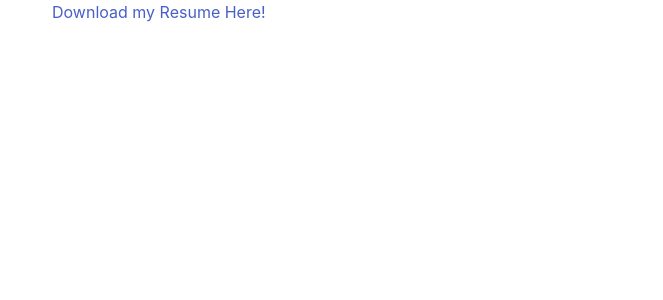
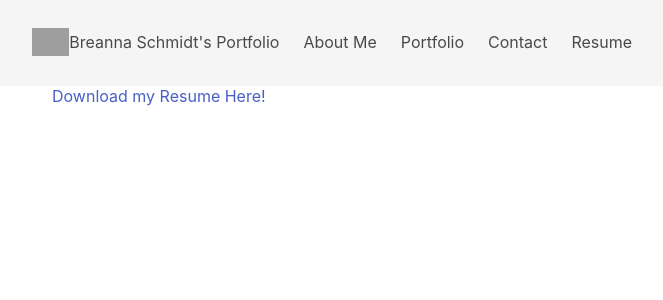
Before and after one commit to breschmidt182/reactPortfolio, a React (Create React App) app in the folder portfolio/: page /resume in a window 1280 px wide. Shown: the top 300 px of the page, without its empty margins (12-675 px from the left). Built offline with nearby package versions, Linux system fonts and the light colour scheme; grey boxes are pictures that could not be loaded.

Commit message:
fixed nav bar it wasn't style right. Styled Home page

```diff
--- a/portfolio/src/App.js
+++ b/portfolio/src/App.js
@@ -1,5 +1,5 @@
 import logo from './logo.svg';
-import './App.scss'
+import './App.css';
 import { BrowserRouter as Router, Routes, Route } from "react-router-dom"
 import Container from "react-bootstrap/Container"
 import Navigation from './components/Navigation';
--- a/portfolio/src/App.scss
+++ /dev/null
@@ -1 +0,0 @@
-@import "~bulma/bulma";
--- a/portfolio/src/components/Navigation.js
+++ b/portfolio/src/components/Navigation.js
@@ -1,24 +1,52 @@
-// import Container from "react-bootstrap/Container"
-// import Nav from "react-bootstrap/Nav"
-// import Navbar from "react-bootstrap/Navbar"
-
+import 'bulma/css/bulma.min.css';
 const Navigation = (props) => {
  return (
-	// <Navbar bg="dark" variant="dark" expand="lg" fixed="top">
-  //   <Container>
-  //   	<Navbar.Brand href="/">Welcome to my Portfolio 😀</Navbar.Brand>
-  //     <Navbar.Toggle aria-controls="basic-navbar-nav" />
-  //     <Navbar.Collapse id="basic-navbar-nav">
-  //     	<Nav className="me-auto">
-  //         <Nav.Link href="/about"> About Me </Nav.Link>
-  //         <Nav.Link href="/portfolio"> Portfolio </Nav.Link>
-  //         <Nav.Link href="/contact"> Contact </Nav.Link>
-	// 				<Nav.Link href="/resume">Resume</Nav.Link>
-  //     	</Nav>
-  //     </Navbar.Collapse>
-  //   </Container>
-  //   </Navbar>
-	<div></div>
+	<nav className="navbar is-light has-shadow is-spaced" role="navigation" aria-label="main navigation">
+  <div className="navbar-brand">
+    <a className="navbar-item" href="/">
+      <img src="https://www.freepnglogos.com/uploads/circle-png/grunge-frame-circle-png-clipart-29.png"></img>
+     Breanna Schmidt's Portfolio</a>
+
+    <a role="button" className="navbar-burger" aria-label="menu" aria-expanded="false" data-target="navbarBasicExample">
+      <span aria-hidden="true"></span>
+      <span aria-hidden="true"></span>
+      <span aria-hidden="true"></span>
+    </a>
+  </div>
+
+  <div id="navbarBasicExample" className="navbar-menu">
+    <div className="navbar-start">
+      <a className="navbar-item" href="/about">
+        About Me
+      </a>
+
+      <a className="navbar-item" href='/portfolio'>
+        Portfolio
+      </a>
+
+			<a className="navbar-item" href='/contact'>
+        Contact
+      </a>
+
+			<a className="navbar-item" href='/resume'>
+        Resume
+      </a>
+    </div>
+
+    {/* <div class="navbar-end">
+      <div class="navbar-item">
+        <div class="buttons">
+          <a class="button is-primary">
+            <strong>Sign up</strong>
+          </a>
+          <a class="button is-light">
+            Log in
+          </a>
+        </div>
+      </div>
+    </div> */}
+  </div>
+</nav>
  )
 }
 
--- a/portfolio/src/pages/Home.js
+++ b/portfolio/src/pages/Home.js
@@ -1,25 +1,50 @@
 function Home() {
 	return (
-		<section>
-			<div>
-			<h1 style={{color:"#658E9C"}}>About Me</h1>
-			<img alt="Shows Breanna Schmidt">
-			</img>
+		// <section>
+		// 	<div>
+		// 	<h1 style={{color:"#658E9C"}}>About Me</h1>
+		// 	<img alt="Shows Breanna Schmidt">
+		// 	</img>
+		// 	</div>
+
+		// 	<div>
+		// 		<h1 style={{color:"#658E9C"}}>A Brief Look at My Projects</h1>
+		// 		<img alt="Projects">
+		// 		</img>
+		// 	</div>
+
+		// 	<div>
+		// 		<div>
+		// 			<h1 style={{color:"#658E9C"}}> Have Questions?</h1>
+		// 			<h3>Please go to the Contact section and send me a message!</h3>
+		// 		</div>
+		// 	</div>
+		// </section>
+	<div className="tile is-ancestor">
+		<div className="tile is-4 is-vertical is-parent">
+		<div className="tile is-child box">
+				<p className="title">About Me</p>
+				<a href="/about">
+				<img src={require("../images/me.JPG")}></img>
+				</a>
 			</div>
 
-			<div>
-				<h1 style={{color:"#658E9C"}}>A Brief Look at My Projects</h1>
-				<img alt="Projects">
-				</img>
+			<div className="tile is-child box">
+				<p className="title">Contact Me</p>
+				<a href="/contact">
+					<p>Please follow the link and feel free to send me a message! Or find me at the links found in the footer.</p>
+				</a>
 			</div>
-
-			<div>
-				<div>
-					<h1 style={{color:"#658E9C"}}> Have Questions?</h1>
-					<h3>Please go to the Contact section and send me a message!</h3>
-				</div>
+		</div>
+		<div className="tile is-parent">
+			<div className="tile is-child box">
+				<p className="title">A Brief Look at My Projects</p>
+				<a href="/portfolio">
+				<img src={require("../images/Img4homePg.jpg")}></img>
+				</a>
 			</div>
-		</section>
+		</div>
+	</div>
 	)
 }
 
--- a/portfolio/src/pages/Resume.js
+++ b/portfolio/src/pages/Resume.js
@@ -2,7 +2,7 @@ function Resume() {
 	return (
 		<div>
 			<main>
-				<a href="https://docs.google.com/document/d/13mUqo6c9Tz1sztZiKrlKxxUmiuwr-LKfCs30w_dCgWU/edit?usp=sharing" target={'_blank'}>Download my Resume Here!</a>
+				<a href="https://docs.google.com/document/d/13mUqo6c9Tz1sztZiKrlKxxUmiuwr-LKfCs30w_dCgWU/edit?usp=sharing" target={'_blank'} rel="noopener noreferrer">Download my Resume Here!</a>
 			</main>
 		</div>
 	)
```
Also changed, not shown: portfolio/src/images/me.JPG (added).
